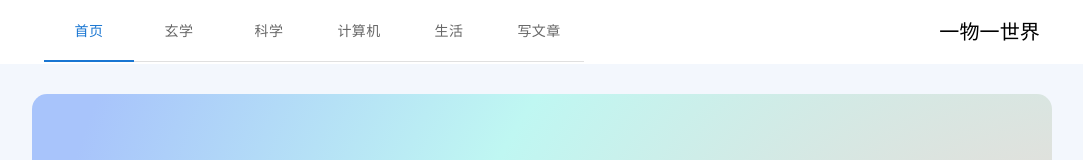
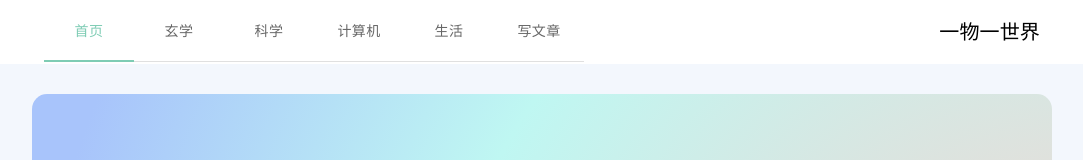
Before and after one commit to one-thing-one-world/blog-client, a React (Create React App) app: page /home in a window 1280 px wide. Shown: the top 160 px of the page, without its empty margins (98-1181 px from the left). Built offline with nearby package versions, Linux system fonts and the light colour scheme.

Commit message:
[Fix::ui] Uniform theme color and backtop ui

```diff
--- a/src/App.css
+++ b/src/App.css
@@ -1,16 +1,7 @@
 /* 媒体查询 回到顶部 */
-@media (max-width: 750px) {
-  .css-mgur8{
-    right: 20px !important;
-  }
-}
-@media (min-width: 750px) and (max-width: 1300px) {
-  .css-mgur8{
-    right: 20px !important;
-  }
-}
 
-@media (min-width: 1300px) and (max-width: 1921px) {
+
+/* @media (min-width: 1300px) and (max-width: 1921px) {
   .css-mgur8{
     right: 5% !important;
   }
@@ -30,10 +21,38 @@
   .css-mgur8{
     right: 34% !important;
   }
+}  */
+
+/* .css-mgur8{
+  bottom: 6% !important;
+  right: 50%  !important;
+  margin-right: -600px;
+  z-index: 9;
+} */
+
+
+
+@media (min-width: 360px) and (max-width: 1300px) {
+  .css-mgur8 {
+    /* right: unset !important; */
+    right: 16px !important;
+    margin-right: unset !important;
+    z-index: 9;
+
+  }
 }
+@media (min-width: 1300px) {
+  .css-mgur8 {
+    bottom: 6% !important;
+    right: 50% !important;
+    margin-right: -600px;
+    z-index: 9;
 
-.css-mgur8{
-  bottom: 6% !important;
-  right: 5vw;
-  z-index: 9;
+  }
 }
+.css-5si2h0-MuiButtonBase-root-MuiTab-root.Mui-selected{
+  color: #7ECCB4 !important;
+}
+.css-1aquho2-MuiTabs-indicator{
+  background-color: #7ECCB4 !important;
+}
--- a/src/components/BackTop/index.tsx
+++ b/src/components/BackTop/index.tsx
@@ -67,6 +67,7 @@ export default function BackTop(props: Props) {
         <Fab
           sx={{
             background: '#7ECCB4 !important',
+            color: 'white',
           }}
           size="large"
           aria-label="scroll back to top"
--- a/src/components/Layout/index.tsx
+++ b/src/components/Layout/index.tsx
@@ -5,16 +5,17 @@ import BackTop from '../BackTop'
 import Footer from '../Footer'
 import Header from '../Header'
 
+const LayoutWrapper = styled.div`
+  background: #f3f7fd;
+  width: 100%;
+  height: 100vh;
+`
 const OutletWrapper = styled.div`
   max-width: 1020px;
   margin: 0 auto;
 `
 const FooterWrapper = styled(OutletWrapper)``
-const LayoutWrapper = styled.div`
-  background: #f3f7fd;
-  width: 100%;
-  height: 100%;
-`
+
 export default function Layout() {
   return (
     <LayoutWrapper>
--- a/src/pages/Home/HomeSponsor/SponsorPayWay/PayItem/index.tsx
+++ b/src/pages/Home/HomeSponsor/SponsorPayWay/PayItem/index.tsx
@@ -26,6 +26,8 @@ const PayItemWrapper = styled.div<PayItemWrapperPorps>`
   position: absolute;
   bottom: 114px;
   z-index: 3;
+  transition: all 600ms ease-in-out;
+
   @media (max-width: 750px) {
     ${props => props.isActive && phoneTrasformAnimationStyle};
   }
```
Also changed, not shown: 1 other file (tests, documents, lock files or other folders).
